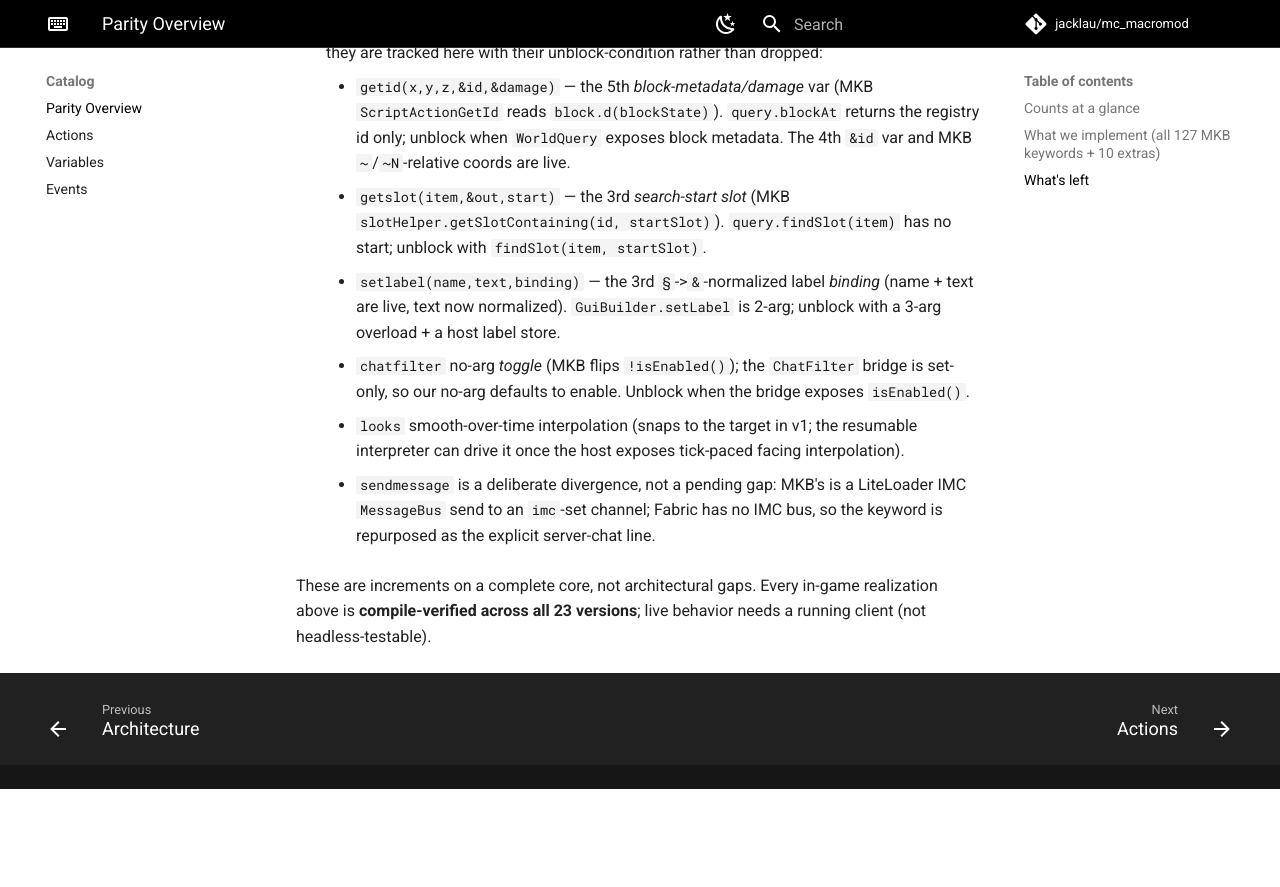
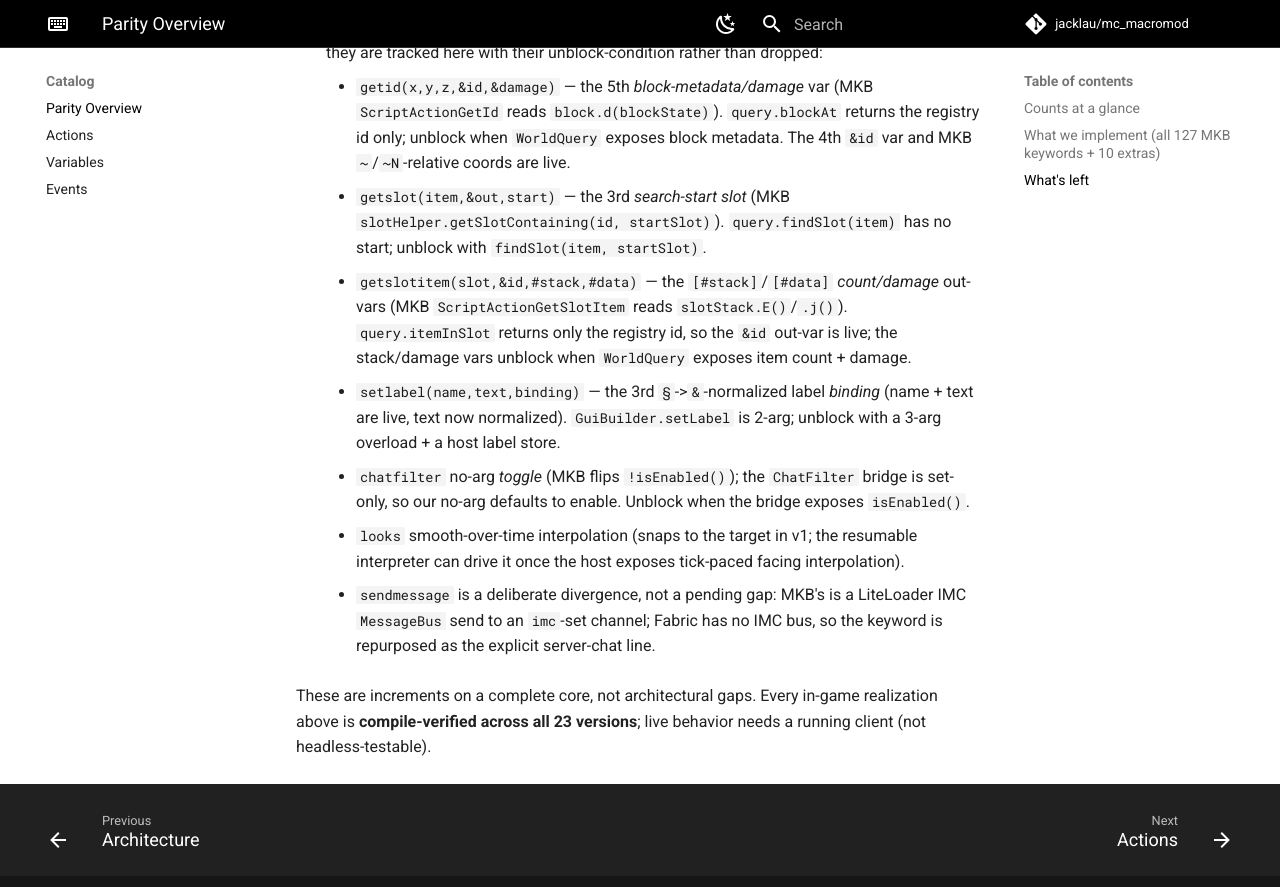
Before and after one commit to jackulau/MacroKeybindMod, an MkDocs documentation site: the page built from docs/catalog/PARITY.md, in a window 1280 px wide and 900 px high, scrolled down 2975 px. Shown: the top 887 px of the window. Built offline with MkDocs 1.6.1 and Material for MkDocs 9.7.7, drawn with Linux system fonts in a browser that asks for light colours; nearby versions of some CDN libraries; library files that are not in the unit come from our copies; comment, search, counter and statistics services are not loaded; before the commit the page ends 3764 px from its top, so only the background shows below that.

Commit message:
Document getslotitem stack/data out-vars as bridge-gated
The getslotitem id out-var is now live; the count/damage out-vars need
host ItemStack fields. Track them under the host-gated param details,
mirroring the getid block-metadata bullet.

Goal: 044-builtin-action-conformance-batch

```diff
--- a/docs/catalog/PARITY.md
+++ b/docs/catalog/PARITY.md
@@ -84,6 +84,10 @@ remainder is genuinely client-unavailable or subsystem-bound:
       exposes block metadata. The 4th `&id` var and MKB `~`/`~N`-relative coords are live.
     - `getslot(item,&out,start)` — the 3rd *search-start slot* (MKB `slotHelper.getSlotContaining(id,
       startSlot)`). `query.findSlot(item)` has no start; unblock with `findSlot(item, startSlot)`.
+    - `getslotitem(slot,&id,#stack,#data)` — the `[#stack]`/`[#data]` *count/damage* out-vars (MKB
+      `ScriptActionGetSlotItem` reads `slotStack.E()`/`.j()`). `query.itemInSlot` returns only the
+      registry id, so the `&id` out-var is live; the stack/damage vars unblock when `WorldQuery`
+      exposes item count + damage.
     - `setlabel(name,text,binding)` — the 3rd `§`->`&`-normalized label *binding* (name + text are
       live, text now normalized). `GuiBuilder.setLabel` is 2-arg; unblock with a 3-arg overload + a
       host label store.
```
